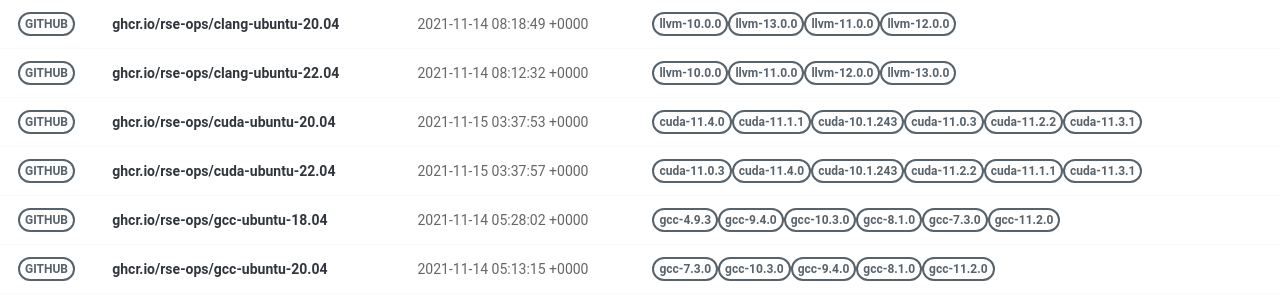
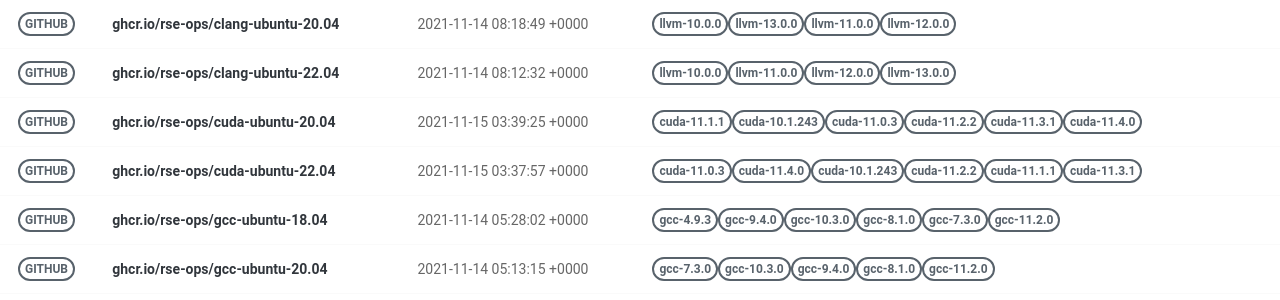
Before and after one commit to rse-ops/docker-images, a Jekyll site: the page built from pages/index.md, in a window 1280 px wide. Shown: the part 179-479 px from the top of the page. Built offline with Jekyll 4.4.1, drawn with Linux system fonts in a browser that asks for light colours; nearby versions of some CDN libraries.

Commit message:
Automated push to update library 2021-11-15

```diff
--- a/_library/ghcr.io-rse-ops-cuda-ubuntu-20.04.md
+++ b/_library/ghcr.io-rse-ops-cuda-ubuntu-20.04.md
@@ -1,14 +1,11 @@
 ---
 layout: container
 name: ghcr.io/rse-ops/cuda-ubuntu-20.04
-updated_at: 2021-11-15 03:37:53.517547
+updated_at: 2021-11-15 03:39:25.752264
 
 
 container_url: https://github.com/orgs/rse-ops/packages/container/package/cuda-ubuntu-20.04
 versions:
- - tag: cuda-11.4.0
-   dockerfile: https://github.com/rse-ops/docker-images/blob/main/ubuntu/cuda/Dockerfile
-   manifest: https://crane.ggcr.dev/manifest/ghcr.io/rse-ops/cuda-ubuntu-20.04:cuda-11.4.0
  - tag: cuda-11.1.1
    dockerfile: https://github.com/rse-ops/docker-images/blob/main/ubuntu/cuda/Dockerfile
    manifest: https://crane.ggcr.dev/manifest/ghcr.io/rse-ops/cuda-ubuntu-20.04:cuda-11.1.1
```
Also changed, not shown: other parts of _library/ghcr.io-rse-ops-cuda-ubuntu-20.04.md (+3 -0 lines).
